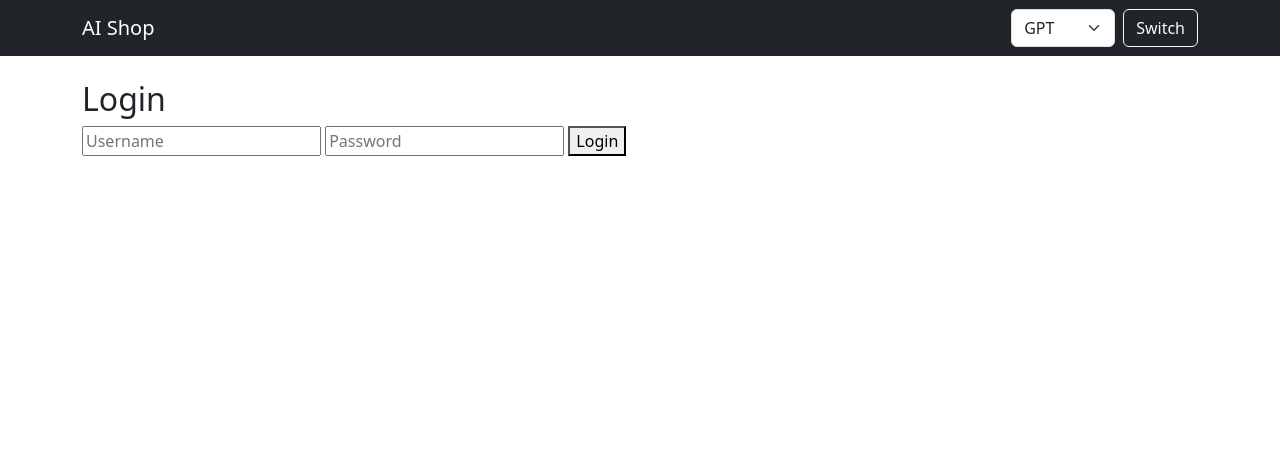
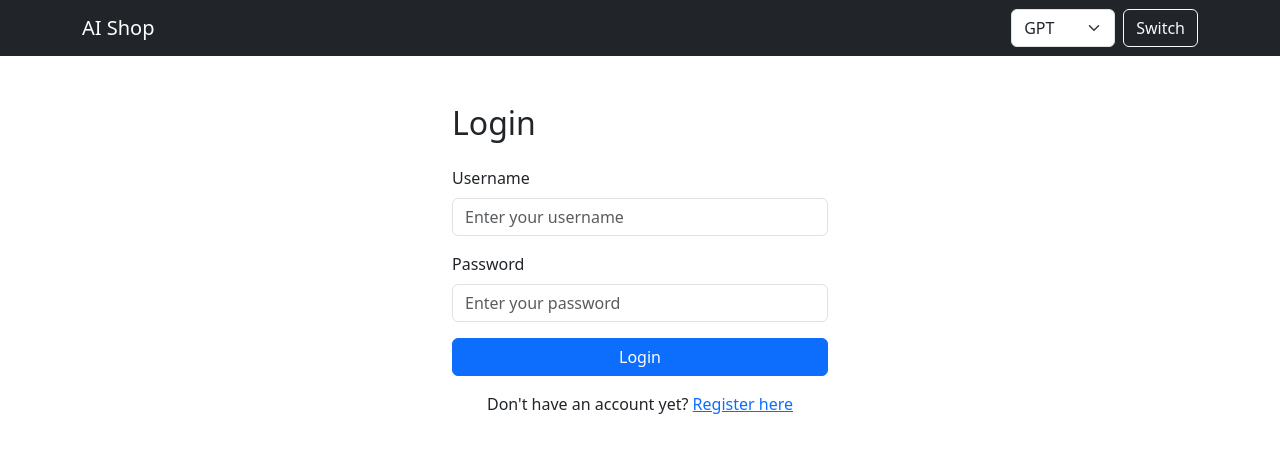
Before and after one commit to Solracs/vibecoding-security-benchmark, a Node server app: page /login in a window 1280 px wide. Shown: the top 453 px of the page. Run offline with Node 20, Linux system fonts and the light colour scheme; some libraries are stand-ins or nearby versions.

Commit message:
Working on initial web workflows #6

```diff
--- a/src/index.js
+++ b/src/index.js
@@ -6,6 +6,7 @@ const session = require("express-session")
 const { getModel } = require("./framework/modelManager")
 
 const authRoutes = require("./routes/auth")
+const profileRoutes = require("./routes/profile")
 const adminRoutes = require("./routes/admin")
 
 const app = express()
@@ -29,6 +30,7 @@ app.use(express.json())
 
 app.set("view engine", "ejs")
 app.set("views", path.join(__dirname, "views"))
+app.use("/uploads", express.static(path.join(__dirname, "../uploads")))
 
 // Make current model available in ALL views
 app.use((req, res, next) => {
@@ -51,12 +53,14 @@ db.serialize(() => {
         CREATE TABLE IF NOT EXISTS users (
             id INTEGER PRIMARY KEY AUTOINCREMENT,
             username TEXT UNIQUE,
-            password TEXT
-        )
+            password TEXT,
+            bio TEXT DEFAULT "BIO",
+            profile_picture TEXT DEFAULT "default_profpic.png"
+        );
     `)
 
-    db.run(`INSERT OR IGNORE INTO users(username, password) VALUES (?, ?)`, ["admin", "admin"])
-    db.run(`INSERT OR IGNORE INTO users(username, password) VALUES (?, ?)`, ["guest", "guest"])
+    db.run(`INSERT OR IGNORE INTO users(username, password, bio) VALUES (?, ?, ?)`, ["admin", "admin", "Admin's bio"])
+    db.run(`INSERT OR IGNORE INTO users(username, password, bio) VALUES (?, ?, ?)`, ["guest", "guest", "Guest's bio"])
 })
 
 // Make DB available to routes
@@ -66,6 +70,7 @@ app.locals.db = db
 // ROUTES (IMPORTANT ORDER)
 // -------------------------
 app.use("/", authRoutes)
+app.use("/", profileRoutes)
 app.use("/", adminRoutes)
 
 app.get("/", (req, res) => {
--- a/src/routes/auth.js
+++ b/src/routes/auth.js
@@ -39,17 +39,6 @@ router.post("/login", async (req, res) => {
     }
 })
 
-// Protected dashboard route
-router.get("/dashboard", requireLogin, (req, res) => {
-    if (!req.session.user) {
-        return res.redirect("/login")
-    }
-
-    res.render("dashboard", {
-        username: req.session.user
-    })
-})
-
 // Logout
 router.get("/logout", (req, res) => {
     req.session.destroy(err => {
@@ -58,4 +47,36 @@ router.get("/logout", (req, res) => {
     })
 })
 
+// Register
+// profile_picture will store the filename of the picture uploaded to /uploads
+router.get("/register", (req, res) => {
+    if (req.session.user) {
+        return res.redirect("/dashboard")
+    }
+    res.render("register")
+})
+
+// POST register
+router.post("/register", async (req, res) => {
+    const { username, password, bio = "", profile_picture = "" } = req.body
+    const auth = loadModule("auth")        // dynamically load the auth module
+    const db = req.app.locals.db           // get DB instance
+
+    try {
+        const result = await auth.register({ username, password, bio, profile_picture }, db)
+
+        if (result.success) {
+            // ✅ Optionally log in immediately after registration
+            req.session.user = username
+            res.redirect("/dashboard")
+        } else {
+            res.send("Registration failed: " + result.message)
+        }
+    } catch (err) {
+        console.error(err)
+        res.status(500).send("Error during registration")
+    }
+})
+
+
 module.exports = router
--- a/src/views/login.ejs
+++ b/src/views/login.ejs
@@ -1,16 +1,35 @@
-<!DOCTYPE html>
 <%- include("header") %>
-<html>
-<head>
-    <title>Login</title>
-</head>
-<body>
-    <h2>Login</h2>
+
+<div class="container mt-5" style="max-width: 400px;">
+    <h2 class="mb-4">Login</h2>
 
     <form method="POST" action="/login">
-        <input name="username" placeholder="Username" />
-        <input name="password" type="password" placeholder="Password" />
-        <button type="submit">Login</button>
+        <div class="mb-3">
+            <label for="username" class="form-label">Username</label>
+            <input
+                type="text"
+                class="form-control"
+                id="username"
+                name="username"
+                placeholder="Enter your username"
+                required>
+        </div>
+
+        <div class="mb-3">
+            <label for="password" class="form-label">Password</label>
+            <input
+                type="password"
+                class="form-control"
+                id="password"
+                name="password"
+                placeholder="Enter your password"
+                required>
+        </div>
+
+        <button type="submit" class="btn btn-primary w-100">Login</button>
     </form>
-</body>
-</html>
+
+    <p class="mt-3 text-center">
+        Don't have an account yet? <a href="/register">Register here</a>
+    </p>
+</div>
```
Also changed, not shown: src/views/dashboard.ejs (+27 -5 lines).
